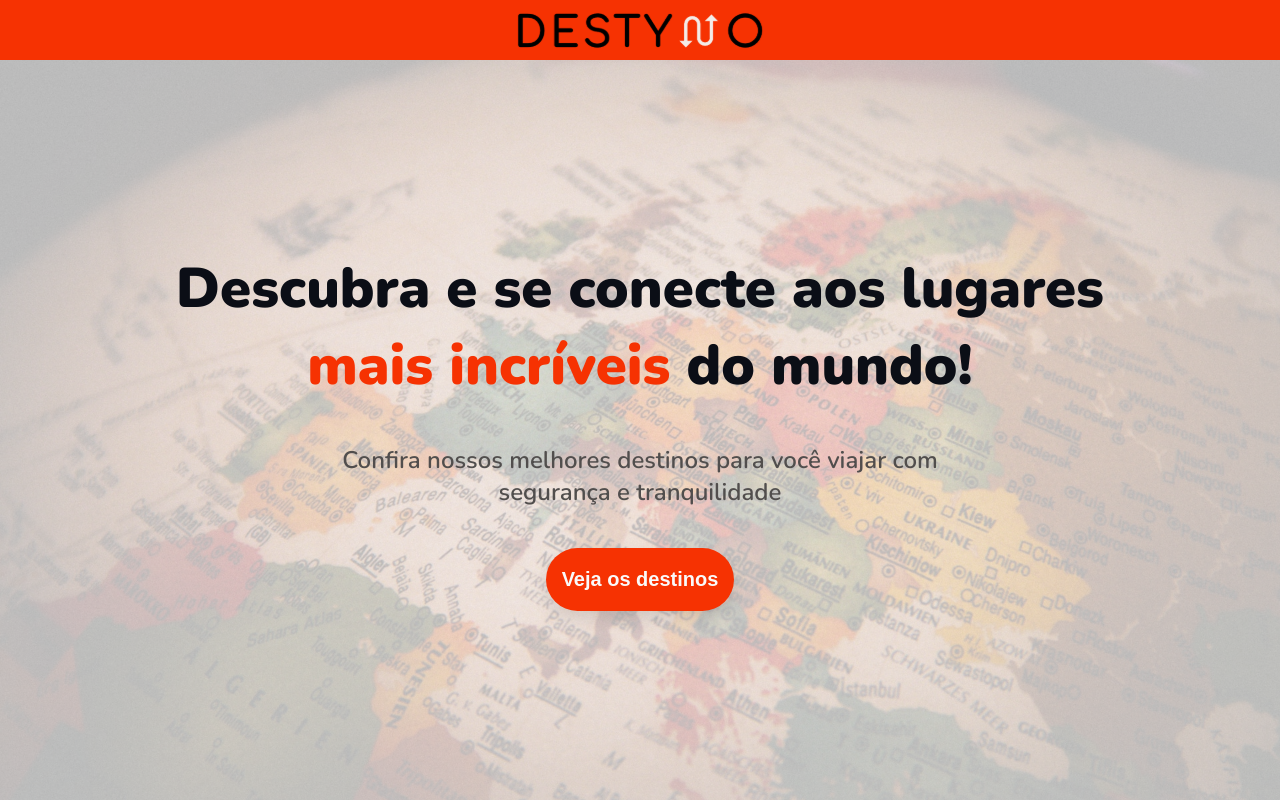
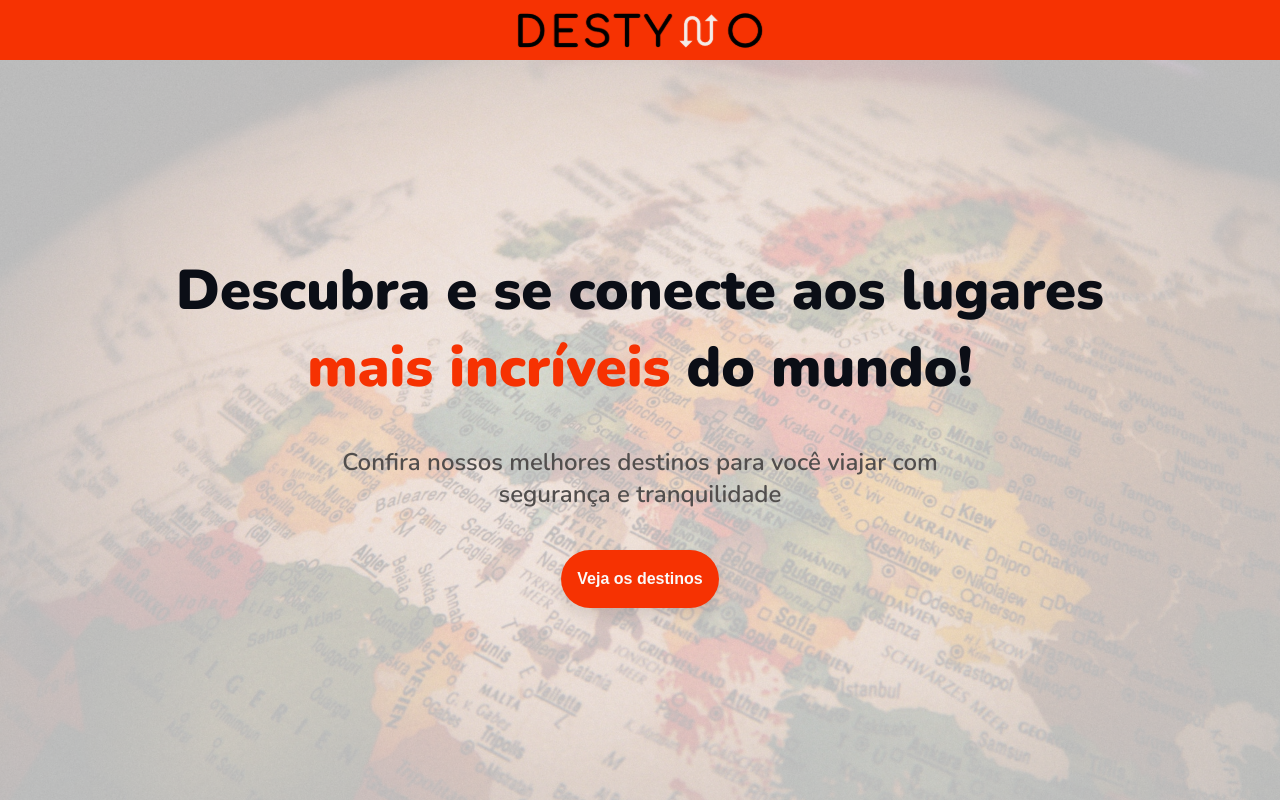
Before and after one commit to kenmarcos/destyno, a Next.js app: page / in a window 1280 px wide. Built offline with nearby package versions, Linux system fonts and the light colour scheme.

Commit message:
fix: adjust size default of button component

```diff
--- a/src/components/Button.tsx
+++ b/src/components/Button.tsx
@@ -10,7 +10,7 @@ interface ButtonProps extends ComponentPropsWithoutRef<"button"> {
 const Button = ({
   children,
   variant = "primary",
-  size = "large",
+  size = "medium",
   ...rest
 }: ButtonProps) => {
   return (
```
